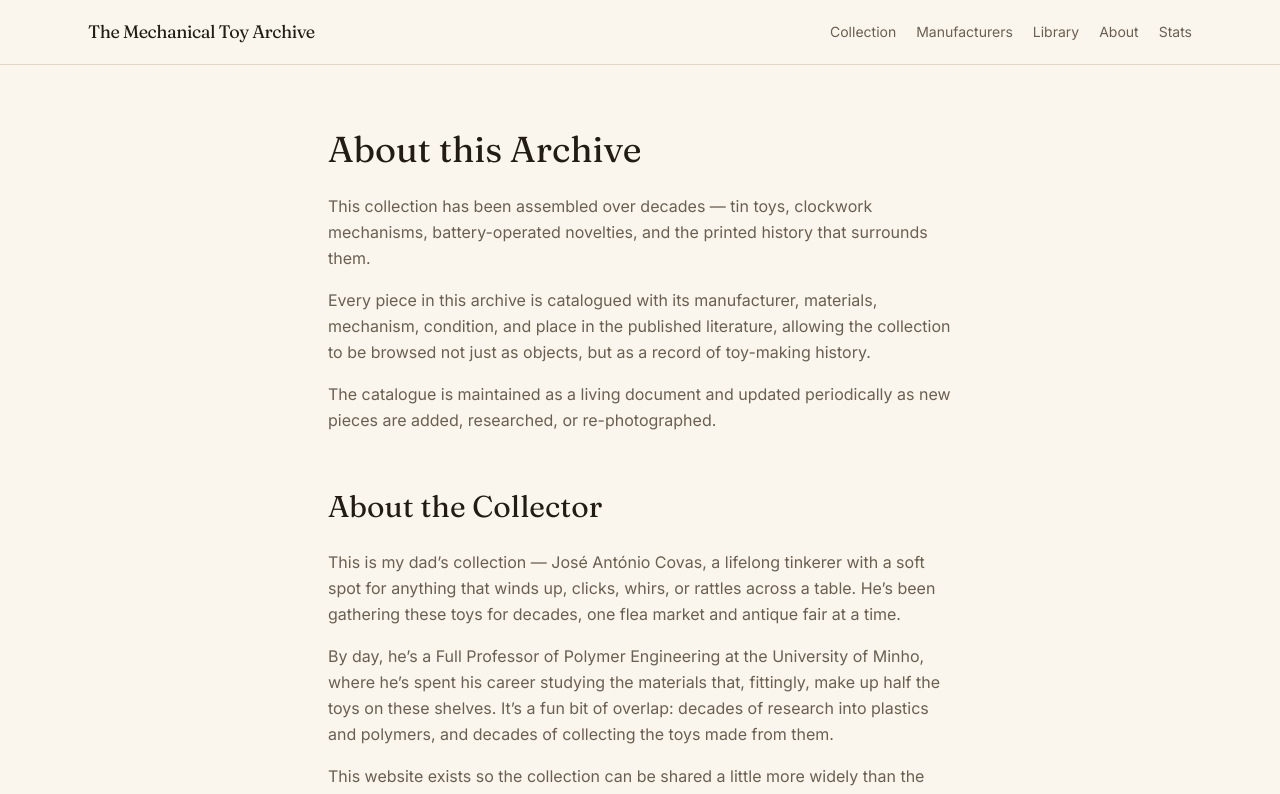
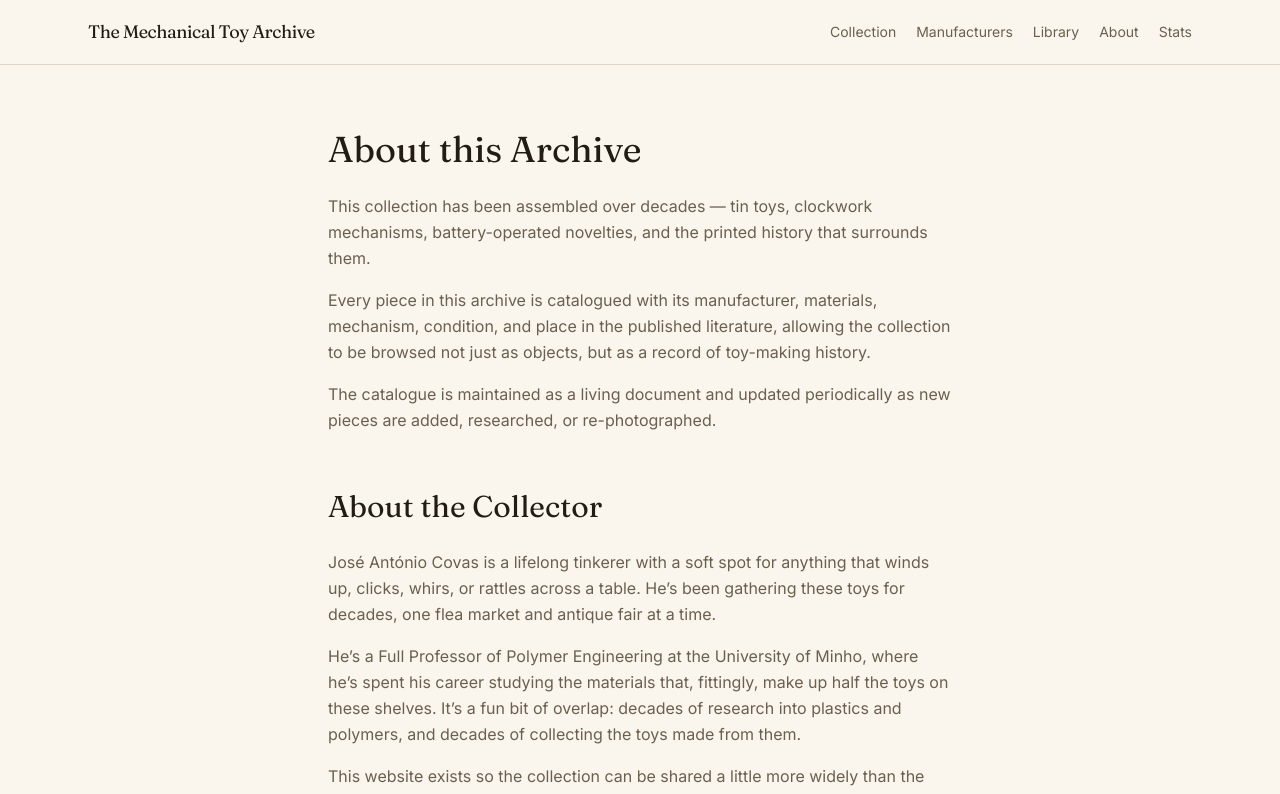
Before and after one commit to r4j797pf96-blip/Toy-collection, a Next.js app: page /about in a window 1280 px wide. Shown: the top 794 px of the page. Built offline with nearby package versions, Linux system fonts and the light colour scheme.

Commit message:
Tweak About the Collector wording

```diff
--- a/src/app/about/page.tsx
+++ b/src/app/about/page.tsx
@@ -24,13 +24,13 @@ export default function AboutPage() {
       <h2 className="font-serif text-2xl sm:text-3xl mt-14 mb-6">About the Collector</h2>
       <div className="space-y-4 text-muted leading-relaxed">
         <p>
-          This is my dad&rsquo;s collection — José António Covas, a lifelong
-          tinkerer with a soft spot for anything that winds up, clicks, whirs,
-          or rattles across a table. He&rsquo;s been gathering these toys for
-          decades, one flea market and antique fair at a time.
+          José António Covas is a lifelong tinkerer with a soft spot for
+          anything that winds up, clicks, whirs, or rattles across a table.
+          He&rsquo;s been gathering these toys for decades, one flea market
+          and antique fair at a time.
         </p>
         <p>
-          By day, he&rsquo;s a Full Professor of Polymer Engineering at the
+          He&rsquo;s a Full Professor of Polymer Engineering at the
           University of Minho, where he&rsquo;s spent his career studying the
           materials that, fittingly, make up half the toys on these shelves.
           It&rsquo;s a fun bit of overlap: decades of research into plastics
```
